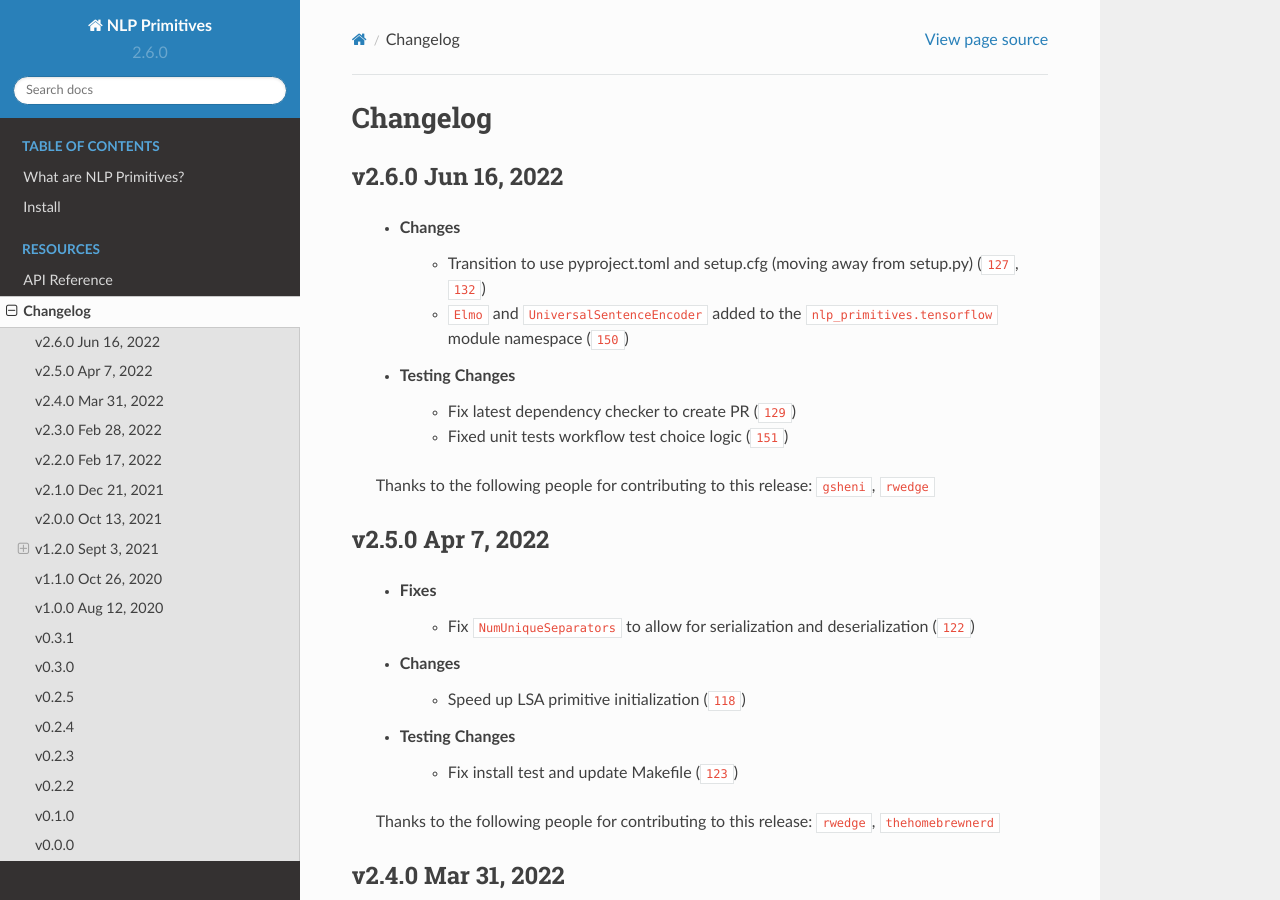
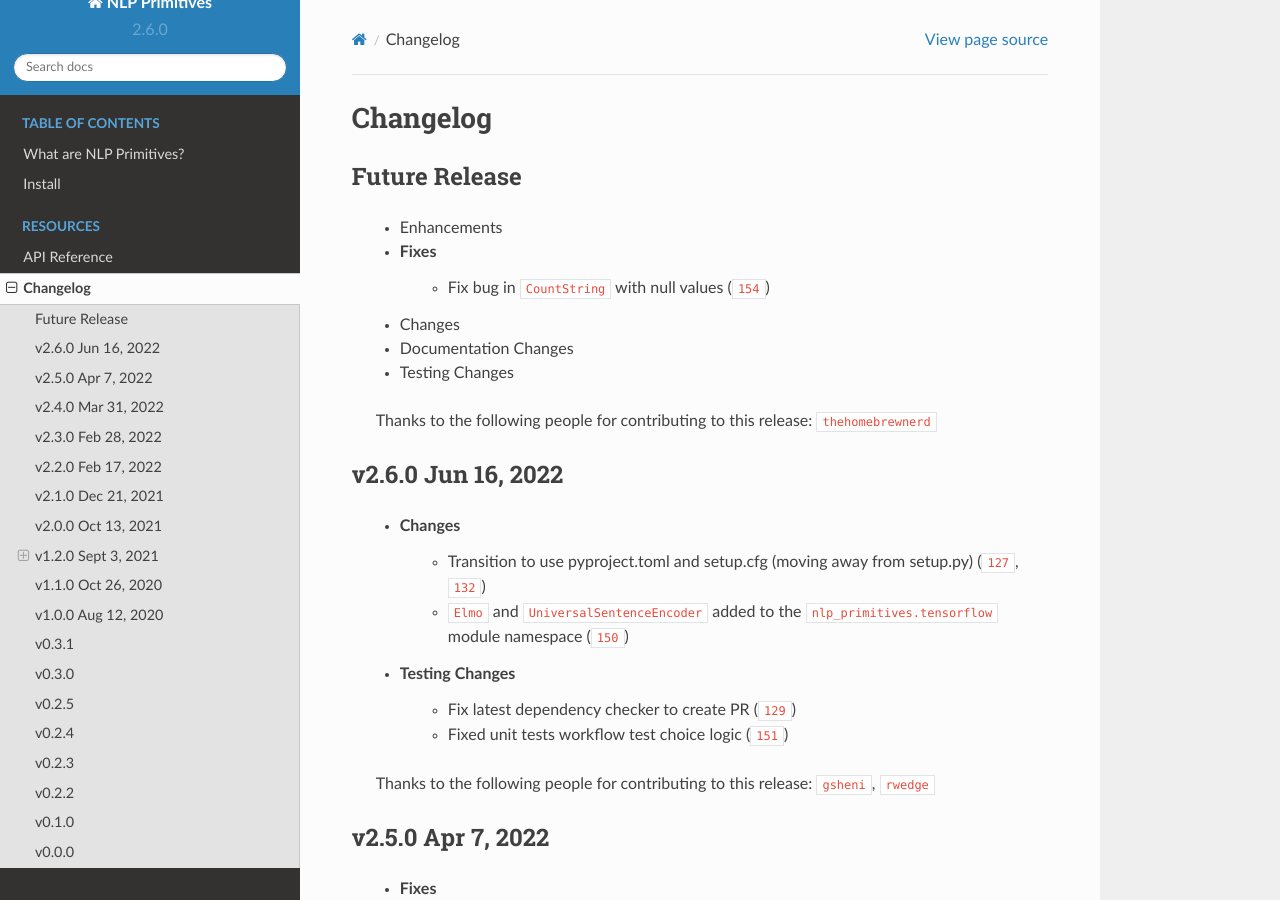
Before and after one commit to alteryx/nlp_primitives, a Sphinx documentation site: the page built from docs/source/changelog.rst, in a window 1280 px wide and 900 px high. Built offline with Sphinx 7.4.7 and the Read the Docs theme 2.0.0, drawn with Linux system fonts in a browser that asks for light colours; cross-references to code outside the pages are shown as plain code.

Commit message:
update release notes

```diff
--- a/docs/source/changelog.rst
+++ b/docs/source/changelog.rst
@@ -2,15 +2,17 @@
 Changelog
 =========
 
-.. Future Release
-  ==============
+Future Release
+==============
     * Enhancements
     * Fixes
+        * Fix bug in ``CountString`` with null values (:pr:`154`)
     * Changes
     * Documentation Changes
     * Testing Changes
 
-.. Thanks to the following people for contributing to this release:
+    Thanks to the following people for contributing to this release:
+    :user:`thehomebrewnerd`
 
 v2.6.0 Jun 16, 2022
 ===================
```
